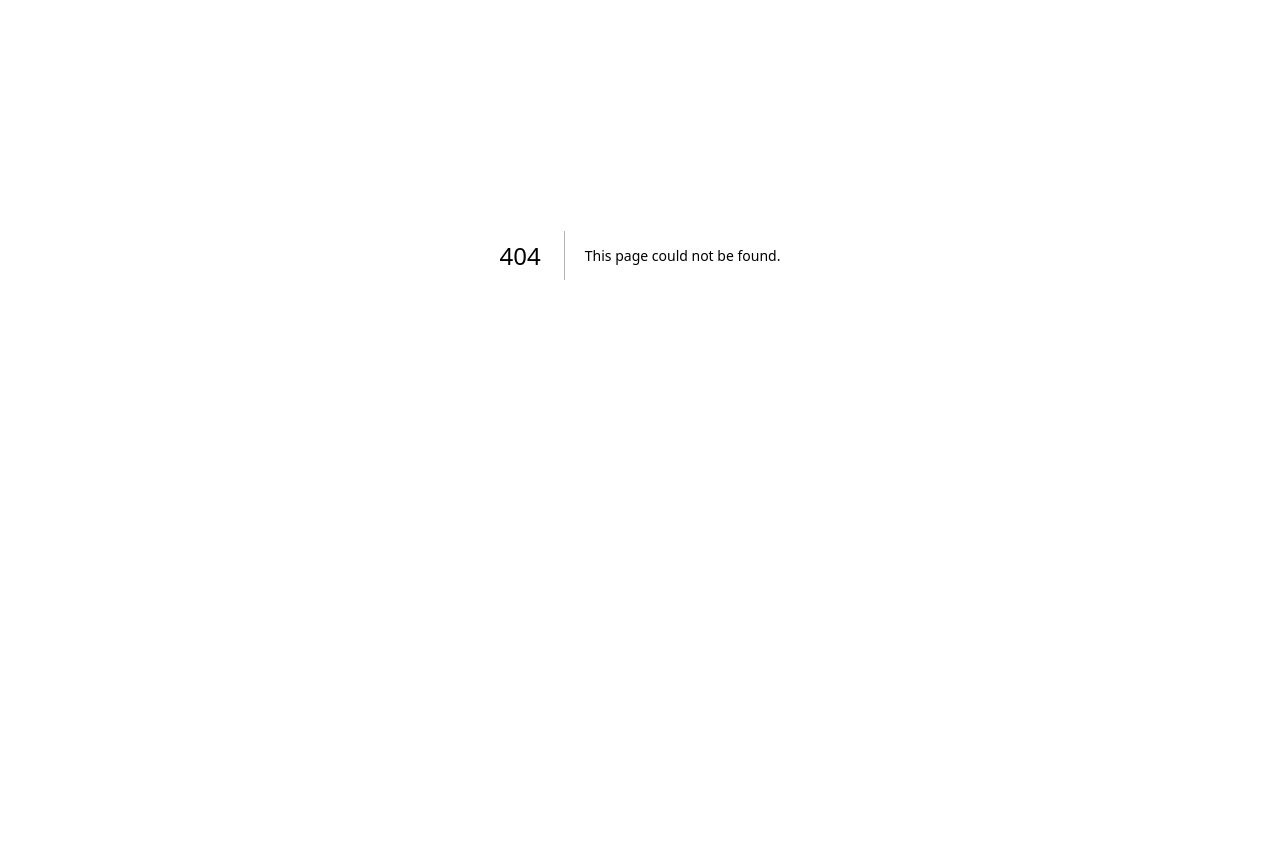
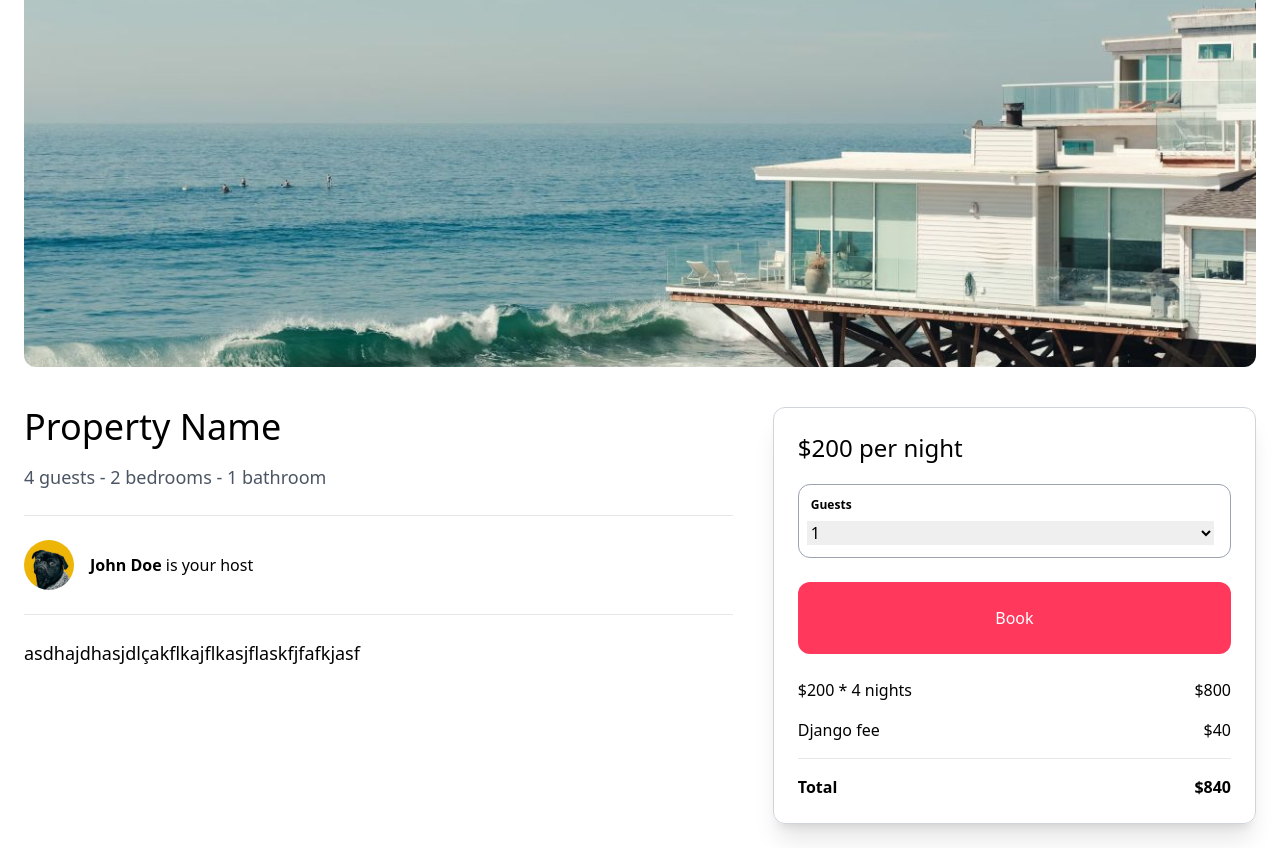
Before and after one commit to Epic-Codebase/Airbnb_clone_django_nextjs, a Next.js app in the folder Djangobnb/djangobnb/: page /properties/1 in a window 1280 px wide. Before the commit this address had no page. Shown: the part 257-1105 px from the top of the page. Before the commit the page ends 912 px from the top, so only its background shows below. Built offline with nearby package versions, Linux system fonts and the light colour scheme.

Commit message:
Detail page for proerties (static)

```diff
--- a/Djangobnb/djangobnb/app/components/navbar/Navbar.tsx
+++ b/Djangobnb/djangobnb/app/components/navbar/Navbar.tsx
@@ -7,7 +7,7 @@
 
 const Navbar = () => {
     return (
-        <nav className="w-full fixed top-0 left-0 py-6 border-b bg-white z-10">
+        <nav className="w-full fixed top-0 left-0 py-4 border-b bg-white z-10">
             <div className="max-w-[1500px] mx-auto px-6">
                 <div className="flex justify-between items-center">
                     <Link href="/">
--- /dev/null
+++ b/Djangobnb/djangobnb/app/components/properties/ReservationSidebar.tsx
@@ -0,0 +1,40 @@
+const ReservationSidebar = () => {
+    return (
+        <aside className="mt-6 p-6 col-span-2 rounded-xl border border-gray-300 shadow-xl">
+            <h2 className="mb-5 text-2xl">$200 per night</h2>
+
+            <div className="mb-6 p-3 border border-gray-400 rounded-xl">
+
+                <label htmlFor="" className="mb-2 block font-bold text-xs">Guests</label>
+
+                <select name="" id="" className="w-full -ml-1 text-xm">
+                    <option value="">1</option>
+                    <option value="">2</option>
+                    <option value="">3</option>
+                    <option value="">4</option>
+                </select>
+            </div>
+
+            <div className="w-full mb-6 py-6 text-center text-white bg-airbnb hover:bg-airbnb-dark rounded-xl">Book</div>
+
+            <div className="mb-4 flex justify-between align-center">
+                <p>$200 * 4 nights</p>
+                <p>$800</p>
+            </div>
+
+            <div className="mb-4 flex justify-between align-center">
+                <p>Django fee</p>
+                <p>$40</p>
+            </div>
+
+            <hr />
+
+            <div className="mt-4 flex justify-between align-center font-bold">
+                <p>Total</p>
+                <p>$840</p>
+            </div>
+        </aside>
+    )
+}
+
+export default ReservationSidebar;
--- /dev/null
+++ b/Djangobnb/djangobnb/app/properties/[id]/page.tsx
@@ -0,0 +1,51 @@
+import Image from "next/image";
+import ReservationSidebar from "@/app/components/properties/ReservationSidebar";
+
+const PropertyDetailPage = () => {
+    return (
+        <main className="max-w-[1500px] mx-auto px-6 pb-6">
+            <div className="w-full h-[64vh] mb-4 overflow-hidden rounded-xl relative">
+                <Image
+                    fill
+                    src="/beach_1.jpg"
+                    className="object-cover w-full h-full"
+                    alt="Beach House"
+                />
+            </div>
+
+            <div className="grid grid-cols-1 md:grid-cols-5 gap-4">
+                <div className="py-6 pr-6 col-span-3">
+                    <h1 className="mb-4 text-4xl">Property Name</h1>
+
+                    <span className="mb-6 block text-lg text-gray-600">
+                        4 guests - 2 bedrooms - 1 bathroom
+                    </span>
+
+                    <hr />
+
+                    <div className="py-6 flex items-center space-x-4">
+                        <Image
+                            src="/profile_pic_1.jpg"
+                            width={50}
+                            height={50}
+                            className="rounded-full"
+                            alt="User Name"
+                        />
+
+                        <p><strong>John Doe</strong> is your host</p>
+                    </div>
+
+                    <hr />
+
+                    <p className="mt-6 text-lg">
+                        asdhajdhasjdlçakflkajflkasjflaskfjfafkjasf
+                    </p>
+                </div>
+
+                <ReservationSidebar />
+            </div>
+        </main>
+    )
+}
+
+export default PropertyDetailPage;
```
Also changed, not shown: Djangobnb/djangobnb/public/profile_pic_1.jpg (added), 1 other file (tests, documents, lock files or other folders).
